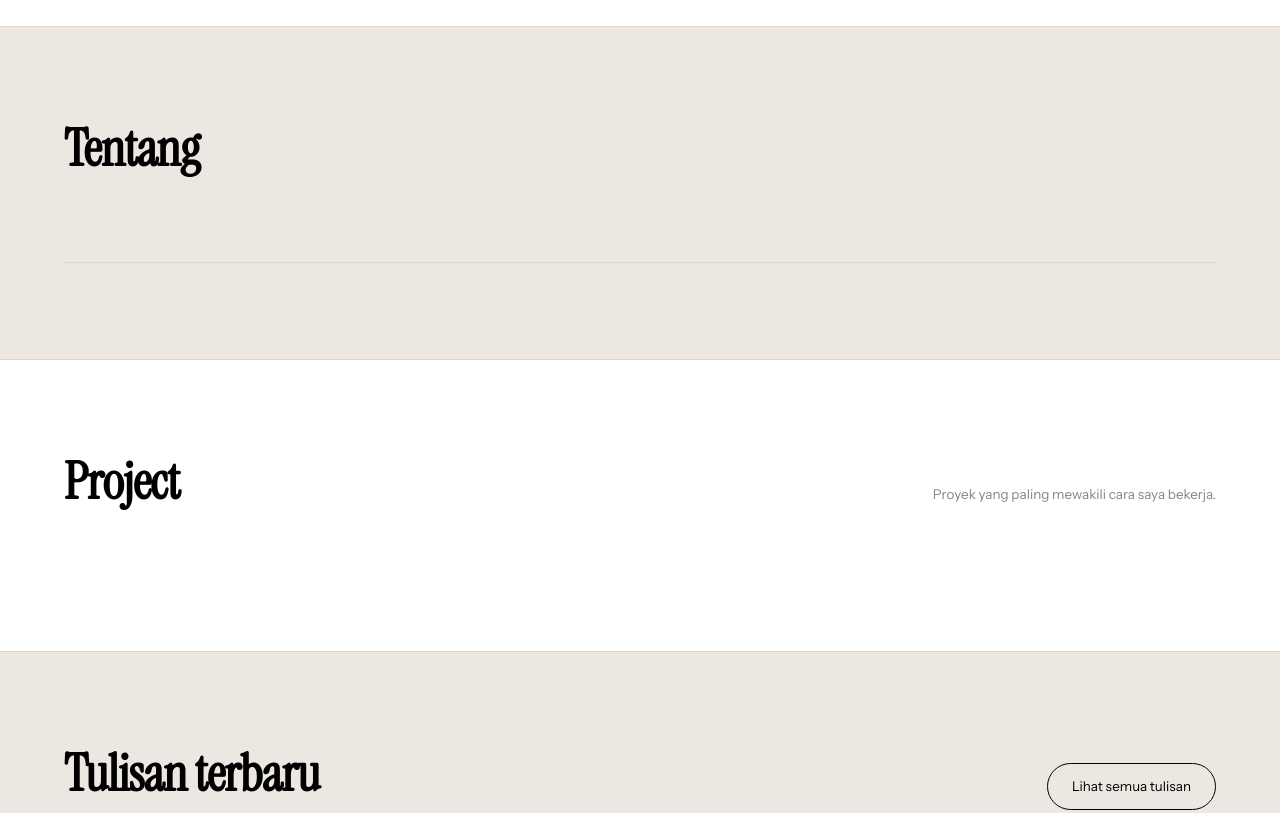
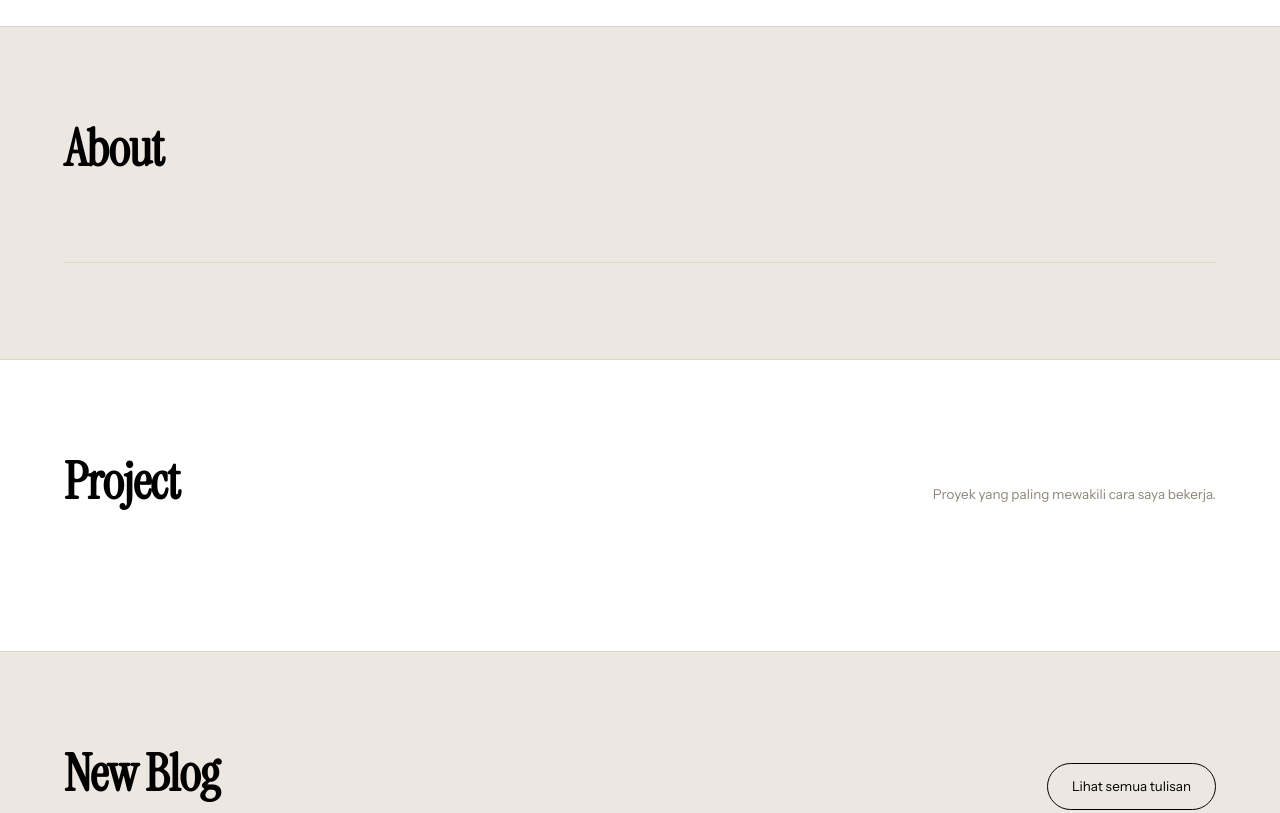
Before and after one commit to franzheinau/myblogpf, a website: page public/index.html in a window 1280 px wide. Shown: the part 400-1213 px from the top of the page. Drawn offline with Linux system fonts and the light colour scheme; no server answers.

Commit message:
Update index.html

```diff
--- a/public/index.html
+++ b/public/index.html
@@ -60,7 +60,7 @@
   <section class="band band--cream" id="tentang">
     <div class="shell">
       <div class="band__head">
-        <h2 class="band__title">Tentang</h2>
+        <h2 class="band__title">About</h2>
       </div>
       <div class="prose-block" data-about></div>
       <ul class="chips" data-skills></ul>
@@ -81,7 +81,7 @@
   <section class="band band--cream" id="tulisan">
     <div class="shell">
       <div class="band__head">
-        <h2 class="band__title">Tulisan terbaru</h2>
+        <h2 class="band__title">New Blog</h2>
         <a class="btn btn--ghost" href="/blog">Lihat semua tulisan</a>
       </div>
       <div class="index" data-latest-posts>
```
